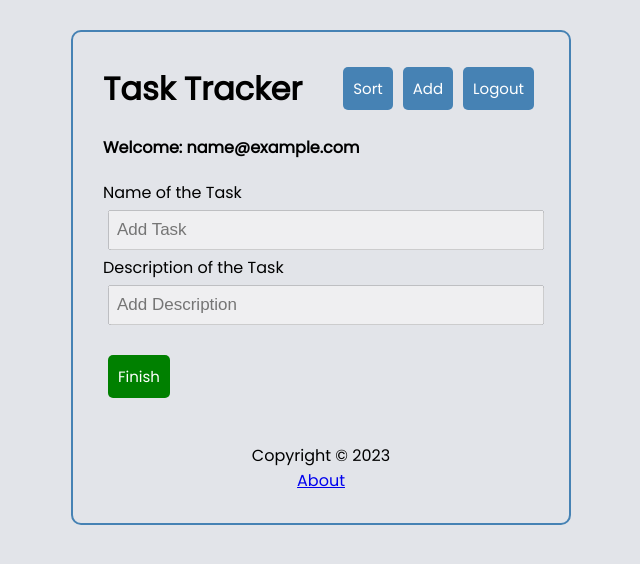
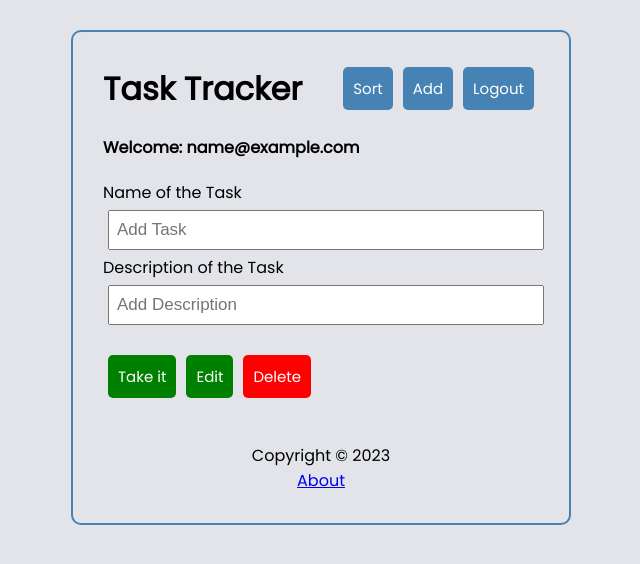
Before and after one commit to kalinsky-dev/TASK-TRACKER, a React (Create React App) app: page /1 in a window 1280 px wide. Shown: the top 564 px of the page, without its empty margins (319-959 px from the left). Built offline with nearby package versions, Linux system fonts and the light colour scheme; no server answers; sample sign-in values are in the browser's storage.

Commit message:
Create Controlled From in TaskDetails

```diff
--- a/src/components/Task.js
+++ b/src/components/Task.js
@@ -23,6 +23,8 @@ const Task = ({
   //   setShowDeleteUser(userId)
   // }
 
+  // isFinished = true;
+
 
   return (
     <div className='task' onDoubleClick={() => onTaskClickHandler(_id)}>
--- a/src/components/TaskDetails.js
+++ b/src/components/TaskDetails.js
@@ -1,6 +1,8 @@
-import { useState } from 'react';
-import { useParams, Link } from 'react-router-dom';
+import { useState, useContext } from 'react';
+import { Link, useParams, useNavigate } from 'react-router-dom';
 
+import { AuthContext } from '../contexts/AuthContext';
+import * as taskService from '../services/taskService'
 
 const TaskDetails = ({
   name,
@@ -16,18 +18,54 @@ const TaskDetails = ({
   onTaskClickHandler,
   onDeleteClickHandler
 }) => {
-  const [taskName, setName] = useState('');
-  const [taskDescr, setDescr] = useState('');
+  const { user } = useContext(AuthContext);
+  const { taskId } = useParams();
+  const navigate = useNavigate();
+  // const [taskName, setName] = useState('');
+  // const [taskDescr, setDescr] = useState('');
+  const [formValues, setFormValues] = useState({
+    name: '',
+    description: '',
+  })
 
-  const { taskId } = useParams();
-  // const ifOwner = userId === _ownerId;
-  // const ifUserWhoTakesTheTask = userId === takenByUser;
+  const onChangeHandler = (e) => {
+    setFormValues(state => ({ ...state, [e.target.name]: e.target.value }))
+  }
+
+  const onSubmit = (e) => {
+    e.preventDefault();
+    console.log(e);
+
+    // console.log(formValues);
+    // taskService.create(formValues)
+    //   .then(authData => {
+    //     if (authData.code === 403) {
+    //       navigate('/auth-error')
+    //     } else {
+    //       console.log(authData);
+    //       // userLoginHandler(authData);
+    //       navigate('/');
+    //     }
+    //   })
+    //   .catch(() => {
+    //     navigate('/404')
+    //   })
+  };
+
+
+
+  // const ifOwner = user.email === owner;
   const ifOwner = true;
-  inProgress = true;
+
+  inProgress = false;
   isFinished = false;
 
   hoursOfWork = 5;
   takenByUser = 'george@abv.bg';
+
+
+
+
 
   if (!ifOwner && inProgress) {
     return (
@@ -51,16 +89,32 @@ const TaskDetails = ({
     );
   } else if (ifOwner) {
     return (
-      <form className="add-form">
+      <form className="add-form" onSubmit={onSubmit}>
         <div className="form-control">
           <label>Name of the Task</label>
           {(ifOwner && !inProgress) ?
-            (<input type="text" placeholder="Add Task" value={taskName} onChange={(e) => setName(e.target.value)} />)
-            : (<input type="text" placeholder="Add Task" disabled={true} value={taskName} />)}
+            (<input type="text" placeholder="Add Task"
+              name="name"
+              value={formValues.name}
+              onChange={onChangeHandler}
+            />)
+            : (<input type="text" placeholder="Add Task"
+              name="name"
+              disabled={true}
+              value={formValues.name}
+            />)}
           <label>Description of the Task</label>
           {(ifOwner && !inProgress) ?
-            (<input type="text" placeholder="Add Description" value={taskDescr} onChange={(e) => setDescr(e.target.value)} />)
-            : (<input type="text" placeholder="Add Description" disabled={true} value={taskDescr} />)}
+            (<input type="text" placeholder="Add Description"
+              name="description"
+              value={formValues.description}
+              onChange={onChangeHandler}
+            />)
+            : (<input type="text" placeholder="Add Description"
+              name="description"
+              disabled={true}
+              value={formValues.description}
+            />)}
         </div>
         {!inProgress && <input type="submit" className="btn" value="Take it" />}
         {(inProgress && ifOwner) && <input type="submit" className="btn" value="Finish" />}
```
